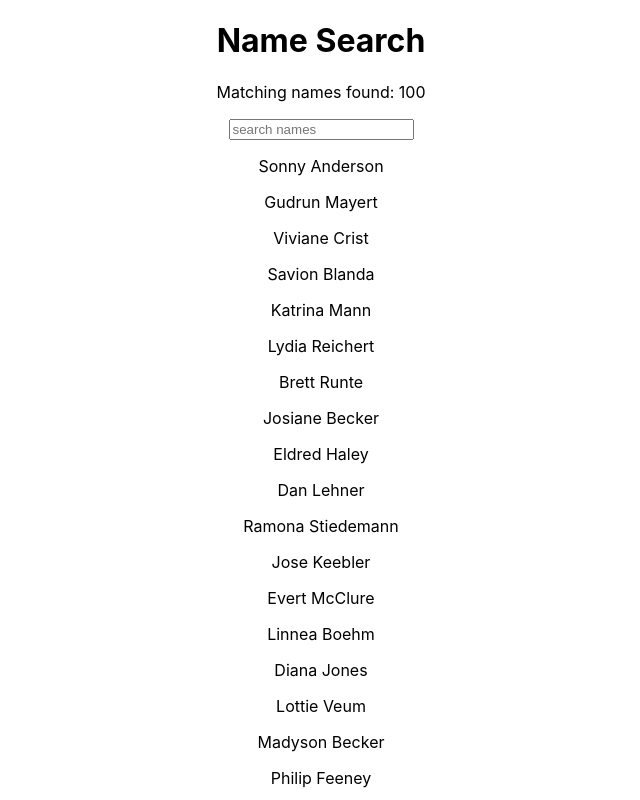
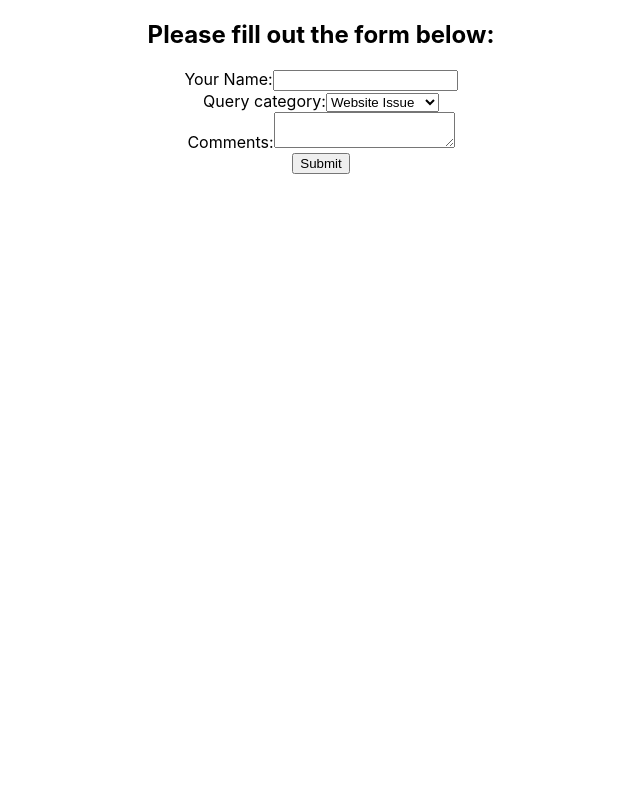
Before and after one commit to JAmcevoy/examples-react, a React (Create React App) app in the folder my-app/: page / in a window 1280 px wide. Shown: the top 800 px of the page, without its empty margins (319-959 px from the left). Built offline with nearby package versions, Linux system fonts and the light colour scheme.

Commit message:
The useState() Hook

```diff
--- a/my-app/src/App.js
+++ b/my-app/src/App.js
@@ -1,9 +1,9 @@
 import "./App.css";
-import SearchBar from './components/SearchBar'
+import ControlledFormHooks from './components/ControlledFormHooks'
 
 function App() {
   return <div className="App">
-      <SearchBar />
+      <ControlledFormHooks />
     </div>;
 }
 
--- /dev/null
+++ b/my-app/src/components/ControlledFormHooks.js
@@ -0,0 +1,54 @@
+import React, {useState} from 'react'
+
+function ControlledFormHooks() {
+    const [name, setName] = useState('');
+    const [category, setCategory] = useState('website');
+    const [comments, setComments] = useState('');
+    const handleSubmit = (e) => {
+        e.preventDefault();
+        console.log(name, category, comments);
+    }
+
+        return (
+          <div>
+            <h2>Please fill out the form below:</h2>
+            <form onSubmit={handleSubmit}>
+              <div>
+                <label htmlFor="id-name">Your Name:</label>
+                <input
+                  value={name}
+                  onChange={(e) => setName(e.target.value)}
+                  id="id-name"
+                  name="name"
+                  type="text"
+                />
+              </div>
+              <div>
+                <label htmlFor="category">Query category:</label>
+                <select
+                  id="category"
+                  name="category"
+                  value={category}
+                  onChange={(e) => setCategory(e.target.value)}
+                >
+                  <option value="website">Website Issue</option>
+                  <option value="order">Order Issue</option>
+                  <option value="general">General inquiry</option>
+                </select>
+              </div>
+              <div>
+                <label htmlFor="id-comments">Comments:</label>
+                <textarea
+                  id="id-comments"
+                  name="comments"
+                  value={comments}
+                  onChange={(e) => setComments(e.target.value) }
+                />
+              </div>
+              <input type="submit" value="Submit" />
+            </form>
+          </div>
+        );
+    }
+
+    export default ControlledFormHooks;
```
